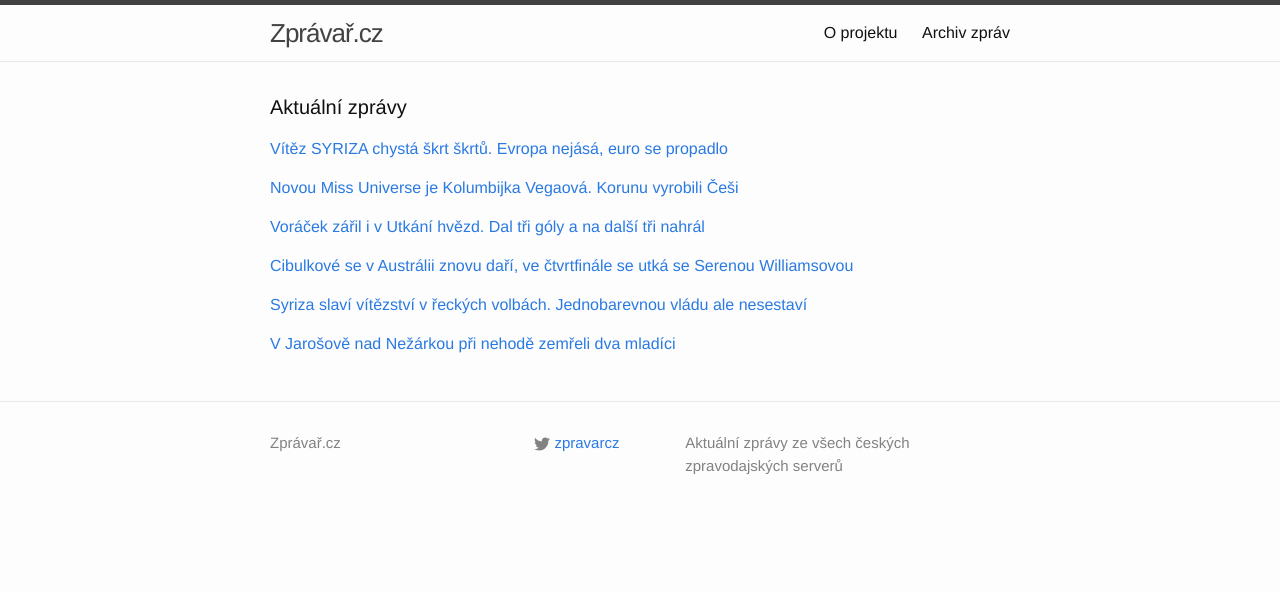
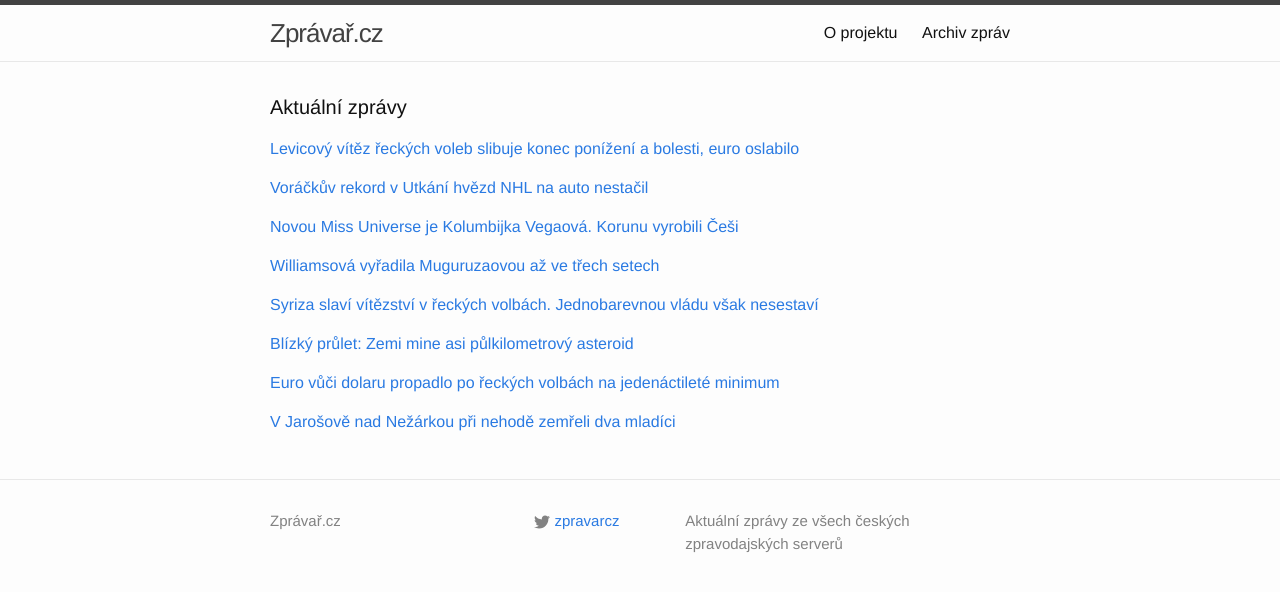
Before and after one commit to adliska/zpravar, a Jekyll site: the page built from index.html, in a window 1280 px wide. Shown: the top 592 px of the page. Built offline with Jekyll 4.4.1, drawn with Linux system fonts in a browser that asks for light colours.

Commit message:
zpravar news update

```diff
--- a/index.html
+++ b/index.html
@@ -5,9 +5,11 @@ layout: default
 <div class="home">
     <h1 class="page-heading">Aktuální zprávy</h1>
 
-<p><a href="javascript:;" onclick="toggle_visibility('zpravy0')">Vítěz SYRIZA chystá škrt škrtů. Evropa nejásá, euro se propadlo</a></p>
+<p><a href="javascript:;" onclick="toggle_visibility('zpravy0')">Levicový vítěz řeckých voleb slibuje konec ponížení a bolesti, euro oslabilo</a></p>
 <div id="zpravy0" style="display:none">
 <ul>
+<li><a href=http://www.novinky.cz/zahranicni/evropa/359789-levicovy-vitez-reckych-voleb-slibuje-konec-ponizeni-a-bolesti-euro-oslabilo.html>Levicový vítěz řeckých voleb slibuje konec ponížení a bolesti, euro oslabilo - www.novinky.cz</a></li>
+<li><a href=http://www.tyden.cz/rubriky/zahranici/evropa/vitez-syriza-chysta-skrt-skrtu-evropa-nejasa-euro-se-propadlo_331321.html>Vítěz SYRIZA chystá škrt škrtů. Evropa nejásá, euro se propadlo - www.tyden.cz</a></li>
 <li><a href=http://www.tyden.cz/rubriky/zahranici/evropa/vitez-syriza-chysta-skrt-skrtu-evropa-nejasa-euro-oslabuje_331321.html>Vítěz SYRIZA chystá škrt škrtů. Evropa nejásá, euro se propadlo - www.tyden.cz</a></li>
 <li><a href=http://www.lidovky.cz/syriza-jasne-vyhrala-recke-volby-absolutni-vetsinu-ale-nema-plt-/zpravy-svet.aspx?c=A150126_074406_ln_zahranici_hm>SYRIZA jasně vyhrála řecké volby, absolutní většinu ale nemá  - www.lidovky.cz</a></li>
 <li><a href=http://www.novinky.cz/zahranicni/evropa/359789-levicovy-vitez-reckych-voleb-slibuje-konec-ponizeni-a-bolesti-euro-oslabuje.html>Levicový vítěz řeckých voleb slibuje konec ponížení a bolesti, euro oslabuje - www.novinky.cz</a></li>
@@ -23,8 +25,19 @@ layout: default
 <li><a href=http://www.ceskatelevize.cz/ct24/svet/299479-syriza-jasne-vyhrala-recke-volby-absolutni-vetsinu-ale-nema/>Syriza jasně vyhrála řecké volby, absolutní většinu ale nemá - www.ceskatelevize.cz</a></li>
 <li><a href=http://www.tyden.cz/rubriky/zahranici/evropa/levicova-syriza-jasne-ovladla-volby-slibuje-radikalni-zmeny_331321.html>Levicová SYRIZA jasně ovládla volby, slibuje radikální změny - www.tyden.cz</a></li>
 </ul>
-</div><p><a href="javascript:;" onclick="toggle_visibility('zpravy1')">Novou Miss Universe je Kolumbijka Vegaová. Korunu vyrobili Češi</a></p>
+</div><p><a href="javascript:;" onclick="toggle_visibility('zpravy1')">Voráčkův rekord v Utkání hvězd NHL na auto nestačil</a></p>
 <div id="zpravy1" style="display:none">
+<ul>
+<li><a href=http://www.tyden.cz/rubriky/sport/hokej/nhl/vorackuv-rekord-v-utkani-hvezd-nhl-na-auto-nestacil_331330.html>Voráčkův rekord v Utkání hvězd NHL na auto nestačil - www.tyden.cz</a></li>
+<li><a href=http://www.rozhlas.cz/_zprava/voracek-radil-i-v-utkani-hvezd-nhl-sesti-body-vyrovnal-legendarniho-lemieuxe--1447798>Vořáček řádil i v Utkání hvězd NHL. Šesti body vyrovnal legendárního Lemieuxe - www.rozhlas.cz</a></li>
+<li><a href=http://www.denik.cz/hokej/voracek-zaril-i-v-utkani-hvezd-dal-tri-goly-a-na-dalsi-tri-nahral-20150126.html>Voráček zářil i v Utkání hvězd. Dal tři góly a na další tři nahrál - www.denik.cz</a></li>
+<li><a href=http://hokej.idnes.cz/utkani-hvezd-nhl-02y-/nhl.aspx?c=A150126_072416_nhl_ald>Hvězdy NHL ukázaly obří přestřelku, Voráček šesti body vyrovnal rekord - hokej.idnes.cz</a></li>
+<li><a href=http://sport.aktualne.cz/voracek-v-utkani-hvezd-zaril-a-sesti-body-vyrovnal-lemieuxe/r~e19f926ca51c11e4b98c002590604f2e/>Voráček v Utkání hvězd zářil a šesti body vyrovnal Lemieuxe - sport.aktualne.cz</a></li>
+<li><a href=http://www.tyden.cz/rubriky/sport/hokej/nhl/voracek-v-utkani-hvezd-nhl-vyrovnal-rekord-lemieuxe_331330.html>Voráček v Utkání hvězd NHL vyrovnal rekord Lemieuxe - www.tyden.cz</a></li>
+<li><a href=http://www.sportovninoviny.cz/zpravy/voracek-se-sesti-body-v-utkani-hvezd-nhl-vyrovnal-rekord-lemieuxe/1173390>Voráček se šesti body v Utkání hvězd NHL vyrovnal rekord Lemieuxe - www.sportovninoviny.cz</a></li>
+</ul>
+</div><p><a href="javascript:;" onclick="toggle_visibility('zpravy2')">Novou Miss Universe je Kolumbijka Vegaová. Korunu vyrobili Češi</a></p>
+<div id="zpravy2" style="display:none">
 <ul>
 <li><a href=http://www.rozhlas.cz/_zprava/novou-miss-universe-je-kolumbijka-vegaova-korunu-vyrobili-cesi--1447787>Novou Miss Universe je Kolumbijka Vegaová. Korunu vyrobili Češi - www.rozhlas.cz</a></li>
 <li><a href=http://www.lidovky.cz/novou-miss-universe-se-stala-kolumbijka-paulina-vegaova-pkm-/lide.aspx?c=A150126_071411_lide_hm>Novou Miss Universe se stala Kolumbijka Paulina Vegaová  - www.lidovky.cz</a></li>
@@ -33,34 +46,43 @@ layout: default
 <li><a href=http://www.novinky.cz/koktejl/359787-novou-miss-universe-se-stala-kolumbijka-paulina-vegaova.html>Novou Miss Universe se stala Kolumbijka Paulina Vegaová  - www.novinky.cz</a></li>
 <li><a href=http://www.ceskenoviny.cz/zpravy/zpravy/novou-miss-universe-se-stala-kolumbijka-paulina-vegaova/1173402>Novou Miss Universe se stala Kolumbijka Paulina Vegaová - www.ceskenoviny.cz</a></li>
 </ul>
-</div><p><a href="javascript:;" onclick="toggle_visibility('zpravy2')">Voráček zářil i v Utkání hvězd. Dal tři góly a na další tři nahrál</a></p>
-<div id="zpravy2" style="display:none">
-<ul>
-<li><a href=http://www.denik.cz/hokej/voracek-zaril-i-v-utkani-hvezd-dal-tri-goly-a-na-dalsi-tri-nahral-20150126.html>Voráček zářil i v Utkání hvězd. Dal tři góly a na další tři nahrál - www.denik.cz</a></li>
-<li><a href=http://hokej.idnes.cz/utkani-hvezd-nhl-02y-/nhl.aspx?c=A150126_072416_nhl_ald>Hvězdy NHL ukázaly obří přestřelku, Voráček šesti body vyrovnal rekord - hokej.idnes.cz</a></li>
-<li><a href=http://sport.aktualne.cz/voracek-v-utkani-hvezd-zaril-a-sesti-body-vyrovnal-lemieuxe/r~e19f926ca51c11e4b98c002590604f2e/>Voráček v Utkání hvězd zářil a šesti body vyrovnal Lemieuxe - sport.aktualne.cz</a></li>
-<li><a href=http://www.tyden.cz/rubriky/sport/hokej/nhl/voracek-v-utkani-hvezd-nhl-vyrovnal-rekord-lemieuxe_331330.html>Voráček v Utkání hvězd NHL vyrovnal rekord Lemieuxe - www.tyden.cz</a></li>
-<li><a href=http://www.sportovninoviny.cz/zpravy/voracek-se-sesti-body-v-utkani-hvezd-nhl-vyrovnal-rekord-lemieuxe/1173390>Voráček se šesti body v Utkání hvězd NHL vyrovnal rekord Lemieuxe - www.sportovninoviny.cz</a></li>
-</ul>
-</div><p><a href="javascript:;" onclick="toggle_visibility('zpravy3')">Cibulkové se v Austrálii znovu daří, ve čtvrtfinále se utká se Serenou Williamsovou</a></p>
+</div><p><a href="javascript:;" onclick="toggle_visibility('zpravy3')">Williamsová vyřadila Muguruzaovou až ve třech setech</a></p>
 <div id="zpravy3" style="display:none">
 <ul>
+<li><a href=http://www.denik.cz/tenis/williamsova-vyradila-muguruzaovou-az-ve-trech-setech-20150126.html>Williamsová vyřadila Muguruzaovou až ve třech setech - www.denik.cz</a></li>
 <li><a href=http://sport.idnes.cz/australian-open-4-kolo-cibulkova-daa-/tenis.aspx?c=A150126_061836_tenis_vis>Cibulkové se v Austrálii znovu daří, ve čtvrtfinále se utká se Serenou Williamsovou - sport.idnes.cz</a></li>
 <li><a href=http://www.tyden.cz/rubriky/sport/tenis/cibulkova-vyradila-azarenkovou-serena-w-se-zapotila_331336.html>Cibulková vyřadila Azarenkovou, Serena W. se zapotila - www.tyden.cz</a></li>
 <li><a href=http://sport.aktualne.cz/serena-se-na-postup-nadrela-azarenkova-v-australii-konci/r~998967e4a51e11e4a7d8002590604f2e/>Serena se na postup nadřela, Azarenková v Austrálii končí - sport.aktualne.cz</a></li>
 <li><a href=http://www.sportovninoviny.cz/zpravy/williamsova-vyhrala-nad-muguruzaovou-az-po-trech-setech/1173404>Williamsová vyhrála nad Muguruzaovou až po třech setech - www.sportovninoviny.cz</a></li>
 <li><a href=http://sport.idnes.cz/cibulkove-se-v-australii-znovu-dari-ve-ctvrtfinale-se-utka-se-serenou-williamsovou-gz2-/tenis.aspx?c=A150126_061836_tenis_vis>Cibulkové se v Austrálii znovu daří, ve čtvrtfinále se utká se Serenou Williamsovou - sport.idnes.cz</a></li>
 </ul>
-</div><p><a href="javascript:;" onclick="toggle_visibility('zpravy4')">Syriza slaví vítězství v řeckých volbách. Jednobarevnou vládu ale nesestaví</a></p>
+</div><p><a href="javascript:;" onclick="toggle_visibility('zpravy4')">Syriza slaví vítězství v řeckých volbách. Jednobarevnou vládu však nesestaví</a></p>
 <div id="zpravy4" style="display:none">
 <ul>
+<li><a href=http://www.rozhlas.cz/_zprava/syriza-slavi-vitezstvi-v-reckych-volbach-jednobarevnou-vladu-vsak-nesestavi--1447751>Syriza slaví vítězství v řeckých volbách. Jednobarevnou vládu však nesestaví - www.rozhlas.cz</a></li>
 <li><a href=http://www.rozhlas.cz/_zprava/syriza-slavi-vitezstvi-v-reckych-volbach-jednobarevnou-vladu-ale-nesestavi--1447751>Syriza slaví vítězství v řeckých volbách. Jednobarevnou vládu ale nesestaví - www.rozhlas.cz</a></li>
 <li><a href=http://www.rozhlas.cz/_zprava/levicova-syriza-slavi-vitezstvi-v-reckych-volbach-jednobarevnou-vladu-ale-nesestavi--1447751>Levicová Syriza slaví vítězství v řeckých volbách. Jednobarevnou vládu ale nesestaví - www.rozhlas.cz</a></li>
 <li><a href=http://www.rozhlas.cz/_zprava/vitezem-reckych-voleb-je-radikalne-levicova-syriza-jednobarevnou-vladu-ale-nesestavi--1447751>Vítězem řeckých voleb je radikálně levicová Syriza. Jednobarevnou vládu ale nesestaví - www.rozhlas.cz</a></li>
 <li><a href=http://www.rozhlas.cz/_zprava/recke-predcasne-volby-vyhrala-radikalni-levice-syriza-samaras-uznal-porazku--1447751>Řecké předčasné volby vyhrála radikální levice Syriza, Samaras uznal porážku - www.rozhlas.cz</a></li>
 </ul>
-</div><p><a href="javascript:;" onclick="toggle_visibility('zpravy5')">V Jarošově nad Nežárkou při nehodě zemřeli dva mladíci</a></p>
+</div><p><a href="javascript:;" onclick="toggle_visibility('zpravy5')">Blízký průlet: Zemi mine asi půlkilometrový asteroid</a></p>
 <div id="zpravy5" style="display:none">
+<ul>
+<li><a href=http://www.ceskatelevize.cz/ct24/domaci/299482-blizky-prulet-zemi-mine-asi-pulkilometrovy-asteroid/>Blízký průlet: Zemi mine asi půlkilometrový asteroid - www.ceskatelevize.cz</a></li>
+<li><a href=http://echo24.cz/a/wbDxu>Kolem Země proletí asteroid o průměru asi půl kilometru - echo24.cz</a></li>
+<li><a href=http://www.ceskenoviny.cz/zpravy/zpravy/kolem-zeme-proleti-asteroid-o-prumeru-asi-pul-kilometru/1173399>Kolem Země proletí asteroid o průměru asi půl kilometru - www.ceskenoviny.cz</a></li>
+<li><a href=http://www.tyden.cz/rubriky/veda/vesmir/zemi-mine-velky-asteroid-mluvi-se-o-blizkem-pruletu_331329.html>Zemi mine velký asteroid. Mluví se o blízkém průletu - www.tyden.cz</a></li>
+</ul>
+</div><p><a href="javascript:;" onclick="toggle_visibility('zpravy6')">Euro vůči dolaru propadlo po řeckých volbách na jedenáctileté minimum</a></p>
+<div id="zpravy6" style="display:none">
+<ul>
+<li><a href=http://zpravy.e15.cz/zahranicni/ekonomika/euro-vuci-dolaru-propadlo-po-reckych-volbach-na-jedenactilete-minimum-1156356>Euro vůči dolaru propadlo po řeckých volbách na jedenáctileté minimum - zpravy.e15.cz</a></li>
+<li><a href=http://echo24.cz/a/w4VFZ>Euro k dolaru kleslo na jedenáctileté minimum - echo24.cz</a></li>
+<li><a href=http://www.denik.cz/ekonomika/euro-po-reckych-volbach-kleslo-k-dolaru-na-jedenactilete-minimum-20150126.html>Euro po řeckých volbách kleslo k dolaru na jedenáctileté minimum - www.denik.cz</a></li>
+<li><a href=http://www.financninoviny.cz/zpravodajstvi/zpravy/euro-po-reckych-volbach-kleslo-k-dolaru-na-jedenactilete-minimum/1173424>Euro po řeckých volbách kleslo k dolaru na jedenáctileté minimum - www.financninoviny.cz</a></li>
+</ul>
+</div><p><a href="javascript:;" onclick="toggle_visibility('zpravy7')">V Jarošově nad Nežárkou při nehodě zemřeli dva mladíci</a></p>
+<div id="zpravy7" style="display:none">
 <ul>
 <li><a href=http://www.ceskenoviny.cz/zpravy/zpravy/v-jarosove-nad-nezarkou-pri-nehode-zemreli-dva-mladici/1173403>V Jarošově nad Nežárkou při nehodě zemřeli dva mladíci - www.ceskenoviny.cz</a></li>
 <li><a href=http://zpravy.aktualne.cz/regiony/v-jarosove-nad-nezarkou-pri-nehode-zemreli-dva-lide/r~58d5e438a51f11e4aff10025900fea04/>V Jarošově nad Nežárkou při nehodě zemřeli dva lidé - zpravy.aktualne.cz</a></li>
```
